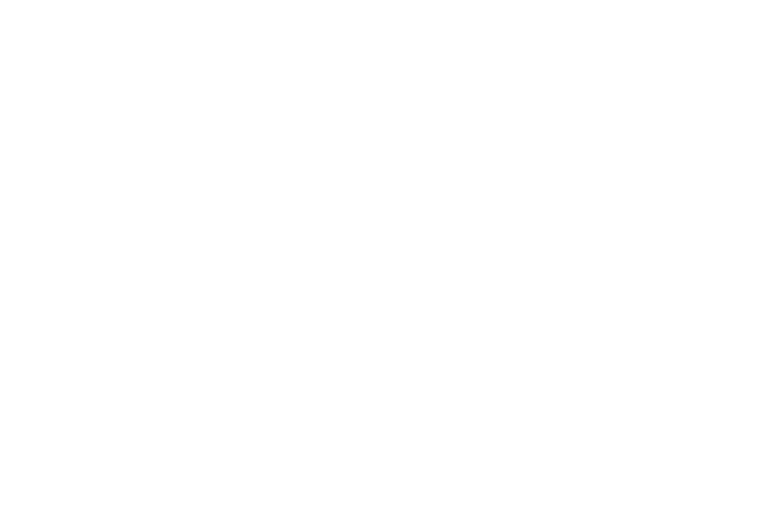
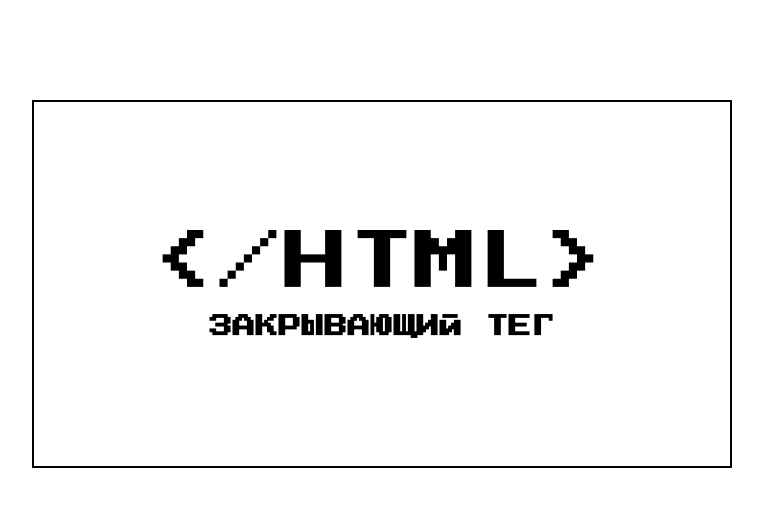
Before and after one commit to iv-yulia/zakrivayuschiy-teg-f, a website: page index.html in a window 1280 px wide. Shown: the whole page, without its empty margins (258-1021 px from the left). Drawn offline with Linux system fonts and the light colour scheme.

Commit message:
feat: added and styled header section

```diff
--- a/fonts/fonts.css
+++ b/fonts/fonts.css
@@ -1 +1,19 @@
-/* В этом файле вы импортируете все шрифты для сайта. Один из них вариативный и требует особенной настройки */
+@font-face {
+  font-family: 'Press Start 2P';
+  src:
+    local('Press Start 2P'),
+    url(../fonts/PressStart2P-Regular.woff) format('woff');
+  font-weight: 400;
+  font-style: normal;
+  font-display: swap;
+}
+
+@font-face {
+  font-family: Inter;
+  src:
+    local('Inter'),
+    url(../fonts/Inter-Variable.woff2) format('woff2 supports variations'),
+    url(../fonts/Inter-Variable.woff2) format('woff2-variations');
+  font-weight: 400 700;
+  font-display: swap;
+}
--- a/index.html
+++ b/index.html
@@ -1,9 +1,16 @@
-<!DOCTYPE html>
+<!doctype html>
 <html lang="ru">
   <head>
     <meta charset="UTF-8" />
     <meta name="viewport" content="width=device-width, initial-scale=1.0" />
+    <!--<meta
+      name="description"
+      content="Информационная страница про концентрацию, и почему сложно сосредоточиться"
+    /> -->
     <title>Закрывающий тег</title>
+    <link rel="icon" href="./images/favicon.ico" sizes="any" />
+    <link rel="icon" href="./images/favicon.svg" type="image/svg+xml" />
+    <link rel="apple-touch-icon" href="./images/mobile-icon.png" />
     <link rel="stylesheet" href="./fonts/fonts.css" />
     <link rel="stylesheet" href="./styles/variables.css" />
     <link rel="stylesheet" href="./styles/globals.css" />
@@ -11,7 +18,13 @@
     <link rel="stylesheet" href="./styles/animations.css" />
   </head>
   <body class="page">
-    <header class="header"></header>
+    <!--<svg viewBox="0 0 40 40">
+      <use href="./svg/floppy.svg#floppy"></use>
+    </svg> -->
+    <header class="header responsive-block-width">
+      <span class="header__logo">&lt;/html&gt;</span>
+      <h1 class="header__title">закрывающий тег</h1>
+    </header>
     <main></main>
     <script src="./scripts/like.js"></script>
   </body>
--- a/styles/globals.css
+++ b/styles/globals.css
@@ -9,7 +9,7 @@
 }
 
 body {
-  margin: 0;
+  margin: 0 auto;
 }
 
 h1,
--- a/styles/style.css
+++ b/styles/style.css
@@ -11,6 +11,48 @@
 */
 
 .page {
-  min-inline-size: 320px;
+  display: flex;
+  flex-direction: column;
+  align-items: center;
+  gap: 100px;
+  padding-block: 100px;
+  color: var(--text-color);
+  font-size: var(--main-font-size, 18px);
+  line-height: var(--main-line-height);
+  background-color: var(--bg-color);
+  min-inline-size: 375px;
   min-block-size: 100dvb;
 }
+
+@supports (font-variation-settings: normal) {
+
+  .page {
+    font-family: var(--main-font-family);
+    font-weight: var(--text-weight);
+  }
+}
+
+.responsive-block-width {
+  inline-size: var(--block-inline-size);
+}
+
+.header {
+  display: flex;
+  flex-direction: column;
+  align-items: center;
+  gap: 20px;
+  padding-block: clamp(120px, 2.462vw + 6.923rem, 128px);
+  font-family: var(--accent-font-family);
+  font-weight: var(--text-weight);
+  line-height: 1;
+  text-transform: uppercase;
+  border: var(--border);
+}
+
+.header__logo {
+  font-size: clamp(3.0625rem, 1.9087rem + 4.9231vw, 4.0625rem);
+}
+
+.header__title {
+  font-size: clamp(0.875rem, 0.226rem + 2.7692vw, 1.4375rem);
+}
--- a/styles/variables.css
+++ b/styles/variables.css
@@ -1 +1,15 @@
 /* В этом файле будут храниться все значения переменных в исходном состоянии, а так же их изменения в зависимости от ширины устройства */
+
+:root {
+  --main-font-family: 'Inter', sans-serif;
+  --accent-font-family: 'Press Start 2P', sans-serif;
+  --text-weight: 400;
+  --title-weight: 700;
+  --main-font-size: 18px;
+  --accent-font-size: 14px;
+  --main-line-height: 21px;
+  --text-color: #000;
+  --bg-color: #fff;
+  --border: 2px solid #000;
+  --block-inline-size: clamp(375px, 100%, 700px);
+}
```
Also changed, not shown: package.json (added, +21 -0 lines), stylelint.config.js (added, +29 -0 lines), README.md (added), images/favicon.ico (added), images/favicon.svg (added), images/mobile-icon.png (added), svg/floppy.svg (added), 3 other files.
